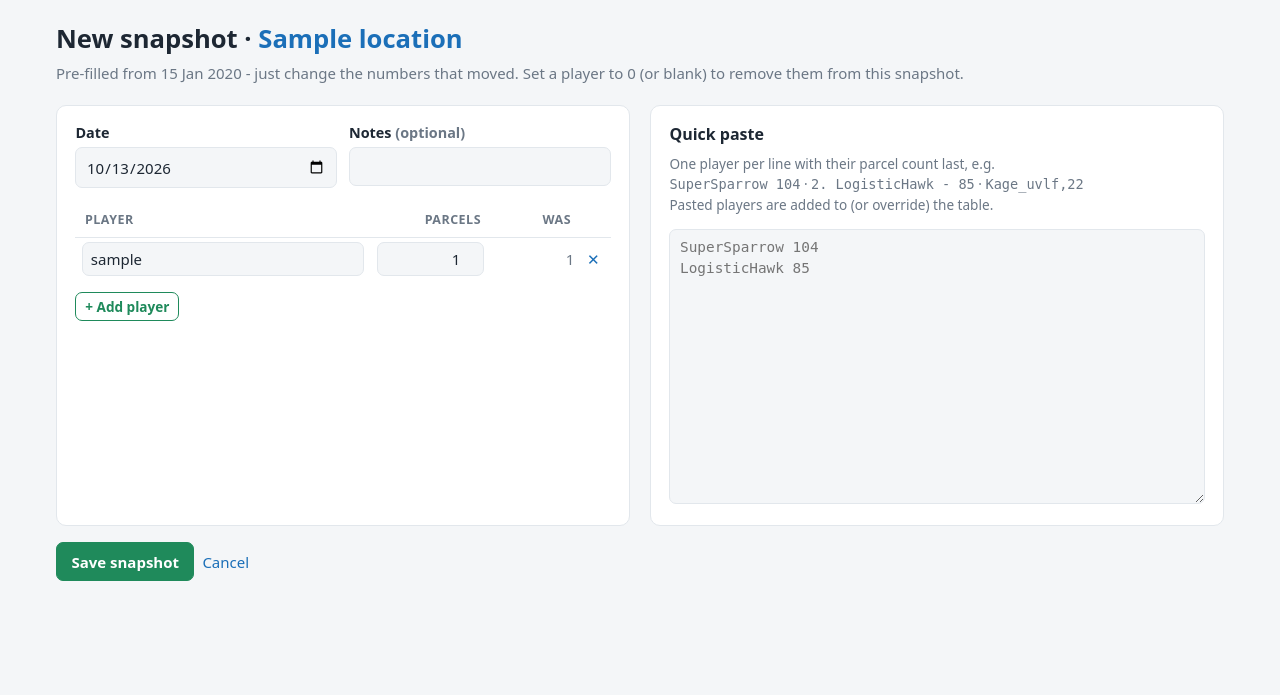
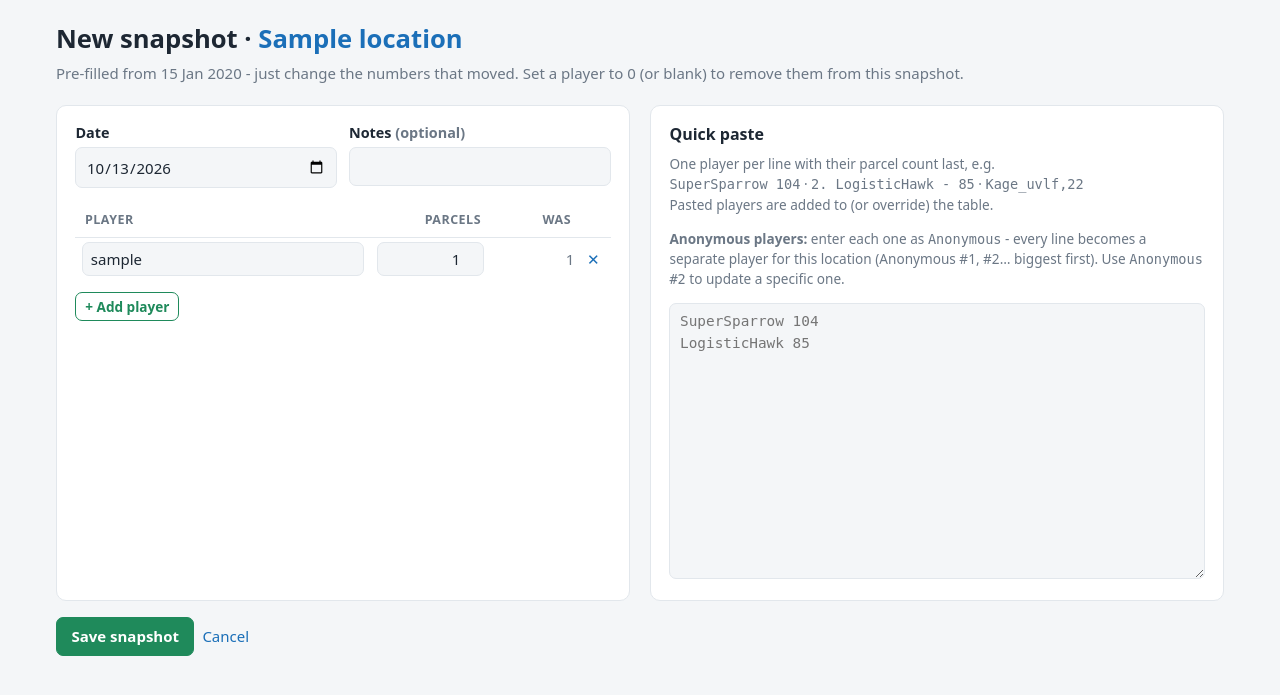
Before and after one commit to MXR156/AETracker, a Laravel app: page /locations/1/snapshots/create in a window 1280 px wide. Shown: the part 54-749 px from the top of the page. Run offline with Laravel 12, Linux system fonts and the light colour scheme; tables that the repository leaves empty hold one stand-in row (values such as "Sample post").

Commit message:
Track anonymous players as separate per-location ghosts
"Anonymous" (deleted or unnamed accounts) was saved as one shared player,
so several in the same location collapsed into one entry. Each anonymous
entry now becomes its own ghost player scoped to its location
(Anonymous #1, #2, ...): unnumbered ones take the lowest free number,
biggest first, and "Anonymous #2" targets a specific ghost. The migration
splits any existing shared Anonymous player into per-location ghosts, and
the legacy importer does the same.

Co-Authored-By: Claude Opus 5.5 <noreply@anthropic.com>
Claude-Session: https://claude.ai/code/session_01VwtGZefaQmRfQ1spRVxD21

```diff
--- a/app/Http/Controllers/SnapshotController.php
+++ b/app/Http/Controllers/SnapshotController.php
@@ -78,36 +78,75 @@ class SnapshotController extends Controller
             'recorded_on.unique' => 'There is already a snapshot for this location on that date - edit that one instead.',
         ]);
 
-        $counts = [];
+        $lines = [];
         foreach ($data['rows'] ?? [] as $row) {
             $name = trim((string) ($row['username'] ?? ''));
-            if ($name !== '' && ($row['parcels'] ?? '') !== '' && $row['parcels'] !== null) {
-                $counts[mb_strtolower($name)] = [$name, (int) $row['parcels']];
+            if ($name !== '' && ($row['parcels'] ?? null) !== null) {
+                $lines[] = [$name, (int) $row['parcels']];
             }
         }
-        // Pasted lines win over the table rows for the same player.
-        foreach (self::parsePaste($data['paste'] ?? '') as [$name, $parcels]) {
-            $counts[mb_strtolower($name)] = [$name, $parcels];
-        }
-        // A player on 0 parcels has left the board.
-        $counts = array_filter($counts, fn ($c) => $c[1] > 0);
+        // Pasted lines come after the table rows, so they win for the same player.
+        $lines = array_merge($lines, self::parsePaste($data['paste'] ?? ''));
 
-        if (! $counts) {
+        [$counts, $ghosts] = self::splitEntries($lines);
+
+        if (! $counts && ! $ghosts) {
             throw ValidationException::withMessages(['rows' => 'Add at least one player with parcels.']);
         }
 
-        DB::transaction(function () use ($snapshot, $data, $counts) {
+        DB::transaction(function () use ($snapshot, $location, $data, $counts, $ghosts) {
             $snapshot->fill(['recorded_on' => $data['recorded_on'], 'notes' => $data['notes'] ?? null])->save();
             $snapshot->entries()->delete();
             foreach ($counts as [$name, $parcels]) {
-                $snapshot->entries()->create([
-                    'player_id' => Player::findOrCreateByName($name)->id,
-                    'parcels' => $parcels,
-                ]);
+                $snapshot->entries()->create(['player_id' => Player::findOrCreateByName($name)->id, 'parcels' => $parcels]);
+            }
+            foreach ($ghosts as $number => $parcels) {
+                $snapshot->entries()->create(['player_id' => Player::ghost($location, $number)->id, 'parcels' => $parcels]);
             }
         });
 
         return $snapshot;
+    }
+
+    /**
+     * Split [name, parcels] lines into named players and anonymous "ghost" players.
+     *
+     * Named players are matched case-insensitively (a later line wins). Every "Anonymous" line is a
+     * separate player: "Anonymous #2" keeps its number, and plain "Anonymous" lines get the lowest free
+     * numbers, biggest holder first - so a location's ghosts keep roughly the same numbers over time.
+     * Anyone on 0 parcels has left the board and is dropped.
+     *
+     * @param  array<int, array{0: string, 1: int}>  $lines
+     * @return array{0: array<string, array{0: string, 1: int}>, 1: array<int, int>}  [named, ghost number => parcels]
+     */
+    public static function splitEntries(array $lines): array
+    {
+        $named = [];
+        $ghosts = [];
+        $unnumbered = [];
+        foreach ($lines as [$name, $parcels]) {
+            if (! Player::isGhostName($name)) {
+                $named[mb_strtolower($name)] = [$name, $parcels];
+            } elseif (($number = Player::ghostNumber($name)) && $number > 0) {
+                $ghosts[$number] = $parcels;
+            } else {
+                $unnumbered[] = $parcels;
+            }
+        }
+
+        $ghosts = array_filter($ghosts, fn ($p) => $p > 0);
+        $unnumbered = array_filter($unnumbered, fn ($p) => $p > 0);
+        rsort($unnumbered);
+        $next = 1;
+        foreach ($unnumbered as $parcels) {
+            while (isset($ghosts[$next])) {
+                $next++;
+            }
+            $ghosts[$next] = $parcels;
+        }
+        ksort($ghosts);
+
+        return [array_filter($named, fn ($c) => $c[1] > 0), $ghosts];
     }
 
     /**
--- a/app/Models/Player.php
+++ b/app/Models/Player.php
@@ -2,12 +2,17 @@
 
 namespace App\Models;
 
+use Illuminate\Database\Eloquent\Builder;
 use Illuminate\Database\Eloquent\Model;
+use Illuminate\Database\Eloquent\Relations\BelongsTo;
 use Illuminate\Database\Eloquent\Relations\HasMany;
 
 class Player extends Model
 {
-    protected $fillable = ['username', 'is_me', 'notes'];
+    /** Names Atlas Earth shows for deleted or unnamed accounts, optionally numbered: "Anonymous", "Anon #2". */
+    public const GHOST_PATTERN = '/^anon(?:ymous)?(?:\s*#?\s*(\d+))?$/i';
+
+    protected $fillable = ['username', 'location_id', 'is_me', 'notes'];
 
     protected function casts(): array
     {
@@ -19,17 +24,53 @@ class Player extends Model
         return $this->hasMany(SnapshotEntry::class);
     }
 
+    /** Ghost players belong to one location; normal players have no location. */
+    public function location(): BelongsTo
+    {
+        return $this->belongsTo(Location::class);
+    }
+
+    public function isGhost(): bool
+    {
+        return $this->location_id !== null;
+    }
+
+    public function scopeReal(Builder $query): void
+    {
+        $query->whereNull('location_id');
+    }
+
+    public static function isGhostName(string $name): bool
+    {
+        return (bool) preg_match(self::GHOST_PATTERN, trim($name));
+    }
+
+    /** The number in "Anonymous #3", or null when the name has none. */
+    public static function ghostNumber(string $name): ?int
+    {
+        return preg_match(self::GHOST_PATTERN, trim($name), $m) && isset($m[1]) ? (int) $m[1] : null;
+    }
+
+    /** The numbered ghost player for a location, created if needed. */
+    public static function ghost(Location|int $location, int $number): self
+    {
+        return static::firstOrCreate([
+            'username' => 'Anonymous #'.$number,
+            'location_id' => $location instanceof Location ? $location->id : $location,
+        ]);
+    }
+
     public static function me(): ?self
     {
         return static::where('is_me', true)->first();
     }
 
-    /** Find a player by username (case-insensitive) or create them. */
+    /** Find a (non-ghost) player by username (case-insensitive) or create them. */
     public static function findOrCreateByName(string $username): self
     {
         $username = trim($username);
 
-        return static::whereRaw('LOWER(username) = ?', [mb_strtolower($username)])->first()
+        return static::real()->whereRaw('LOWER(username) = ?', [mb_strtolower($username)])->first()
             ?? static::create(['username' => $username]);
     }
 }
--- a/resources/views/locations/show.blade.php
+++ b/resources/views/locations/show.blade.php
@@ -75,7 +75,8 @@
                     <tr @class(['me' => $row->player->is_me])>
                         <td><span @class(['rank', 'rank-1' => $row->rank === 1])>{{ $row->rank === 1 ? '👑' : $row->rank }}</span></td>
                         <td><a href="{{ route('players.show', $row->player) }}">{{ $row->player->username }}</a>
-                            @if ($row->player->is_me)<span class="chip">me</span>@endif</td>
+                            @if ($row->player->is_me)<span class="chip">me</span>@endif
+                            @if ($row->player->isGhost())<span class="chip chip-muted" title="Deleted account or no name set">anon</span>@endif</td>
                         <td class="num"><strong>{{ number_format($row->parcels) }}</strong></td>
                         <td class="num">{!! ae_change($row->change, $row->is_new) !!}</td>
                         <td class="num hide-sm">{!! ae_change($row->since_first) !!} <span class="muted small">({{ $row->first_seen->format('j M y') }})</span></td>
--- a/resources/views/players/index.blade.php
+++ b/resources/views/players/index.blade.php
@@ -6,12 +6,14 @@
 </div>
 
 <form class="filters" method="get">
+    @if (request('min'))<input type="hidden" name="min" value="{{ request('min') }}">@endif
     <input type="search" name="q" value="{{ request('q') }}" placeholder="Search username">
     <span class="tabs">
         @foreach (['' => 'All', '2' => 'In 2+ locations', '3' => 'In 3+ locations'] as $key => $label)
             <a href="{{ request()->fullUrlWithQuery(['min' => $key ?: null]) }}" @class(['active' => (string) request('min') === (string) $key])>{{ $label }}</a>
         @endforeach
     </span>
+    <label class="small" style="font-weight:400;margin:0"><input type="checkbox" name="anonymous" value="1" @checked(request()->boolean('anonymous')) onchange="this.form.submit()"> Show anonymous</label>
     <button class="btn btn-ghost btn-sm">Search</button>
 </form>
 
@@ -24,7 +26,8 @@
         @forelse ($players as $p)
             <tr @class(['me' => $p->player->is_me])>
                 <td><a href="{{ route('players.show', $p->player) }}"><strong>{{ $p->player->username }}</strong></a>
-                    @if ($p->player->is_me)<span class="chip">me</span>@endif</td>
+                    @if ($p->player->is_me)<span class="chip">me</span>@endif
+                    @if ($p->player->isGhost())<span class="chip chip-muted">anon · {{ $p->player->location?->name }}</span>@endif</td>
                 <td class="num">{{ number_format($p->total) }}</td>
                 <td class="num">{{ $p->leads ?: '' }}</td>
                 @if ($me)<td class="num hide-sm">{{ $p->shared ?: '' }}</td>@endif
--- a/resources/views/snapshots/form.blade.php
+++ b/resources/views/snapshots/form.blade.php
@@ -53,6 +53,8 @@
             <p class="muted small" style="margin-top:0">One player per line with their parcel count last, e.g.<br>
                 <code>SuperSparrow 104</code> · <code>2. LogisticHawk - 85</code> · <code>Kage_uvlf,22</code><br>
                 Pasted players are added to (or override) the table.</p>
+            <p class="muted small"><strong>Anonymous players:</strong> enter each one as <code>Anonymous</code> - every line becomes a separate player
+                for this location (Anonymous #1, #2… biggest first). Use <code>Anonymous #2</code> to update a specific one.</p>
             <textarea name="paste" rows="12" placeholder="SuperSparrow 104&#10;LogisticHawk 85">{{ old('paste') }}</textarea>
         </div>
     </div>
@@ -64,7 +66,7 @@
 </form>
 
 <datalist id="players">
-    @foreach (\App\Models\Player::orderBy('username')->pluck('username') as $name)<option value="{{ $name }}">@endforeach
+    @foreach (\App\Models\Player::real()->orderBy('username')->pluck('username') as $name)<option value="{{ $name }}">@endforeach
 </datalist>
 @endsection
 
```
Also changed, not shown: app/Console/Commands/ImportLegacy.php (+21 -5 lines), app/Http/Controllers/PlayerController.php (+10 -1 lines), resources/views/players/show.blade.php (+8 -2 lines), tests/Feature/AnonymousPlayersTest.php (added, +82 -0 lines), README.md, database/migrations/2026_10_14_000001_add_ghost_players.php (added).
